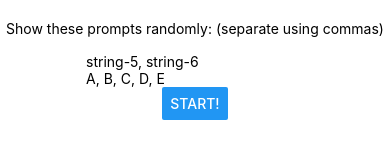
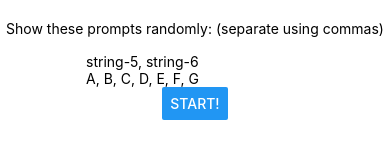
Before and after one commit to willemodendaal/random-prompter-app2, a React Native app: screen / in a window 390 px wide. Shown: the part 377-536 px from the top of the page. Built offline with nearby package versions, Linux system fonts and the light colour scheme.

Commit message:
Allow changing of text.

```diff
--- a/App.js
+++ b/App.js
@@ -4,7 +4,7 @@ import { StyleSheet, Text, TextInput, View, Button } from 'react-native';
 
 // EDIT HERE
 const DefaultRand1PromptsString = 'string-5, string-6';
-const DefaultRand2PromptsString = 'A, B, C, D, E';
+const DefaultRand2PromptsString = 'A, B, C, D, E, F, G';
 const DefaultBpm = 60;
 
 //---
@@ -98,11 +98,11 @@ export default function App() {
       <Text style={styles.label}>Show these prompts randomly: (separate using commas)</Text>
 
       <View style={styles.checkAndTextbox}>
-        <TextInput value={rand1PromptsString} />
+        <TextInput value={rand1PromptsString} onChangeText={setRand1PromptsString} />
       </View>
 
       <View style={styles.checkAndTextbox}>
-        <TextInput value={rand2PromptsString} />
+        <TextInput value={rand2PromptsString} onChangeText={setRand2PromptsString} />
       </View>
 
       <Button onPress={startStop} title="Start!" />
```
